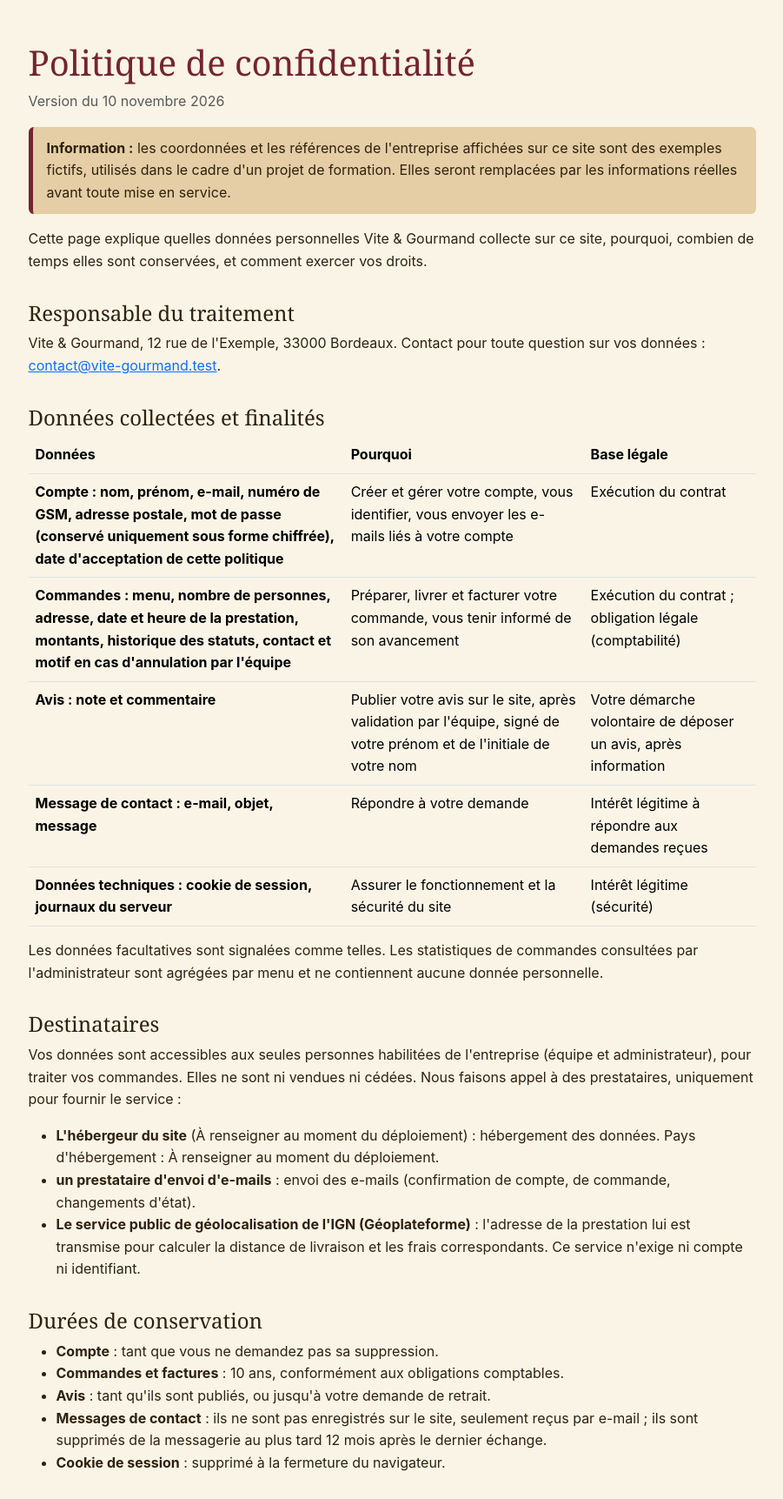
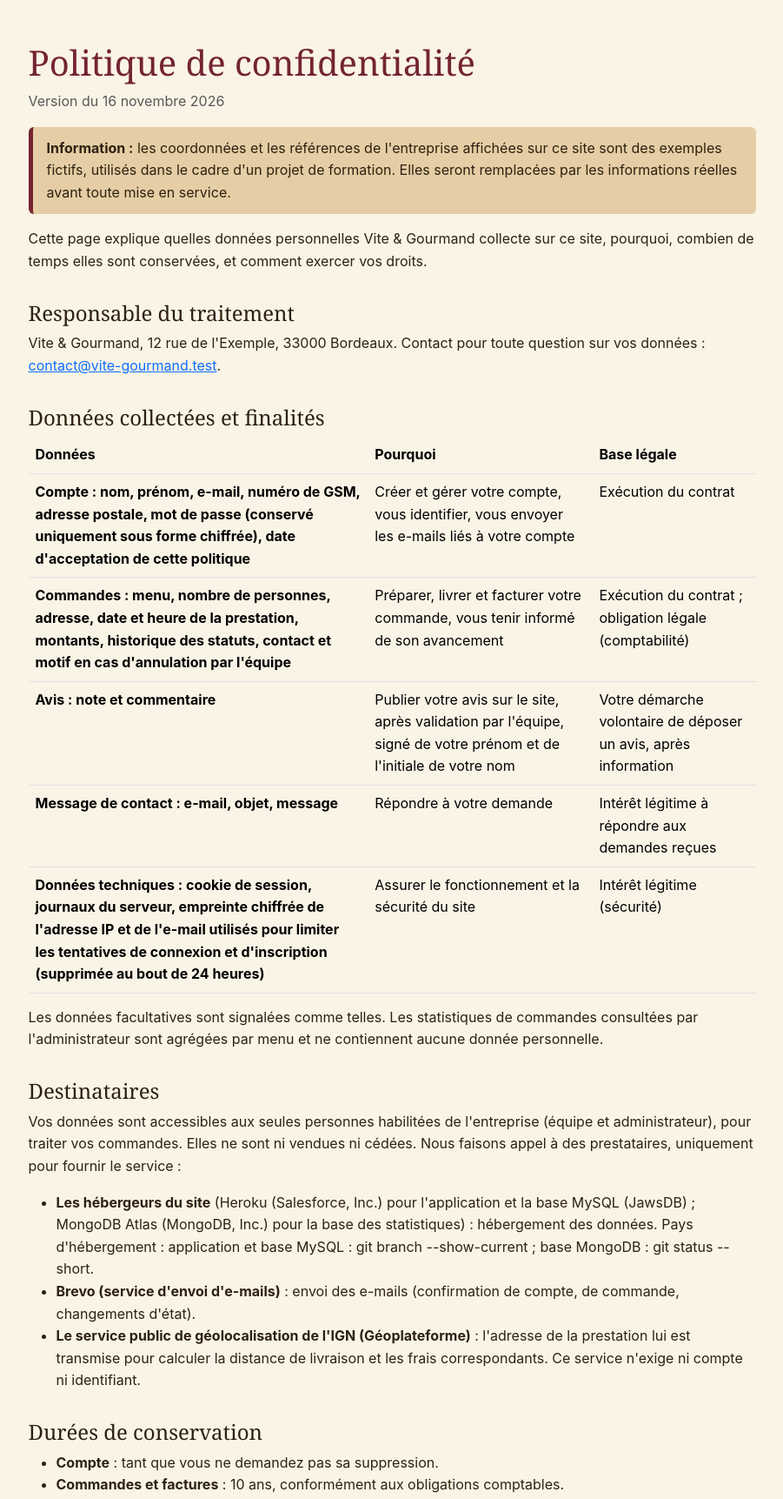
Before and after one commit to Bucky8544/vite-gourmand, a PHP site: page /confidentialite in a window 1280 px wide. Shown: the part 71-1794 px from the top of the page at 87% size, without its empty margins (189-1090 px from the left). Run offline with PHP 8.4, Linux system fonts and the light colour scheme; data that the repository does not hold is empty.

Commit message:
feat(legal): hebergeurs reels, Brevo, concepteur, mention du limiteur de tentatives
Co-Authored-By: Claude Sonnet 5.5 <noreply@anthropic.com>

```diff
--- a/config/entreprise.php
+++ b/config/entreprise.php
@@ -18,14 +18,15 @@ return [
     'email' => 'contact@vite-gourmand.test',
     'directeur' => 'Julie et José, cogérants',
 
-    'hebergeur_nom' => 'À renseigner au moment du déploiement',
-    'hebergeur_adresse' => 'À renseigner au moment du déploiement',
-    'hebergeur_pays' => 'À renseigner au moment du déploiement',
+    'hebergeur_nom' => 'Heroku (Salesforce, Inc.) pour l\'application et la base MySQL (JawsDB) ; MongoDB Atlas (MongoDB, Inc.) pour la base des statistiques',
+    'hebergeur_adresse' => 'Salesforce, Inc., 415 Mission Street, 3rd Floor, San Francisco, CA 94105, États-Unis ; MongoDB, Inc., 1633 Broadway, 38th Floor, New York, NY 10019, États-Unis',
+    'hebergeur_pays' => 'application et base MySQL : git branch --show-current ; base MongoDB : git status --short',
 
     'mediateur' => 'À renseigner : médiateur de la consommation choisi par l\'entreprise (nom, adresse postale et site internet)',
     'paiement' => 'Les modalités de paiement sont communiquées par l\'entreprise lors de la confirmation de la commande.',
-    'smtp_nom' => 'un prestataire d\'envoi d\'e-mails',
+    'smtp_nom' => 'Brevo (service d\'envoi d\'e-mails)',
+    'concepteur' => 'un projet de formation (titre professionnel Développeur Web et Web Mobile)',
 
     'cgv_date' => '10 novembre 2026',
-    'politique_date' => '10 novembre 2026',
+    'politique_date' => '16 novembre 2026',
 ];
--- a/templates/legal/confidentialite.php
+++ b/templates/legal/confidentialite.php
@@ -37,7 +37,7 @@
                         <td>Intérêt légitime à répondre aux demandes reçues</td>
                     </tr>
                     <tr>
-                        <th scope="row">Données techniques : cookie de session, journaux du serveur</th>
+                        <th scope="row">Données techniques : cookie de session, journaux du serveur, empreinte chiffrée de l'adresse IP et de l'e-mail utilisés pour limiter les tentatives de connexion et d'inscription (supprimée au bout de 24 heures)</th>
                         <td>Assurer le fonctionnement et la sécurité du site</td>
                         <td>Intérêt légitime (sécurité)</td>
                     </tr>
@@ -49,7 +49,7 @@
         <h2 class="h4">Destinataires</h2>
         <p>Vos données sont accessibles aux seules personnes habilitées de l'entreprise (équipe et administrateur), pour traiter vos commandes. Elles ne sont ni vendues ni cédées. Nous faisons appel à des prestataires, uniquement pour fournir le service :</p>
         <ul>
-            <li><strong>L'hébergeur du site</strong> (<?= $e('hebergeur_nom') ?>) : hébergement des données. Pays d'hébergement : <?= $e('hebergeur_pays') ?>.</li>
+            <li><strong>Les hébergeurs du site</strong> (<?= $e('hebergeur_nom') ?>) : hébergement des données. Pays d'hébergement : <?= $e('hebergeur_pays') ?>.</li>
             <li><strong><?= $e('smtp_nom') ?></strong> : envoi des e-mails (confirmation de compte, de commande, changements d'état).</li>
             <li><strong>Le service public de géolocalisation de l'IGN (Géoplateforme)</strong> : l'adresse de la prestation lui est transmise pour calculer la distance de livraison et les frais correspondants. Ce service n'exige ni compte ni identifiant.</li>
         </ul>
--- a/templates/legal/mentions.php
+++ b/templates/legal/mentions.php
@@ -14,7 +14,7 @@
         <p><?= $e('directeur') ?>.</p>
 
         <h2 class="h4">Conception et réalisation</h2>
-        <p>Site conçu et développé par FastDev pour <?= $e('nom') ?>.</p>
+        <p>Site conçu et développé dans le cadre de <?= $e('concepteur') ?>, pour <?= $e('nom') ?>.</p>
 
         <h2 class="h4">Hébergement</h2>
         <p><?= $e('hebergeur_nom') ?><br>
```
